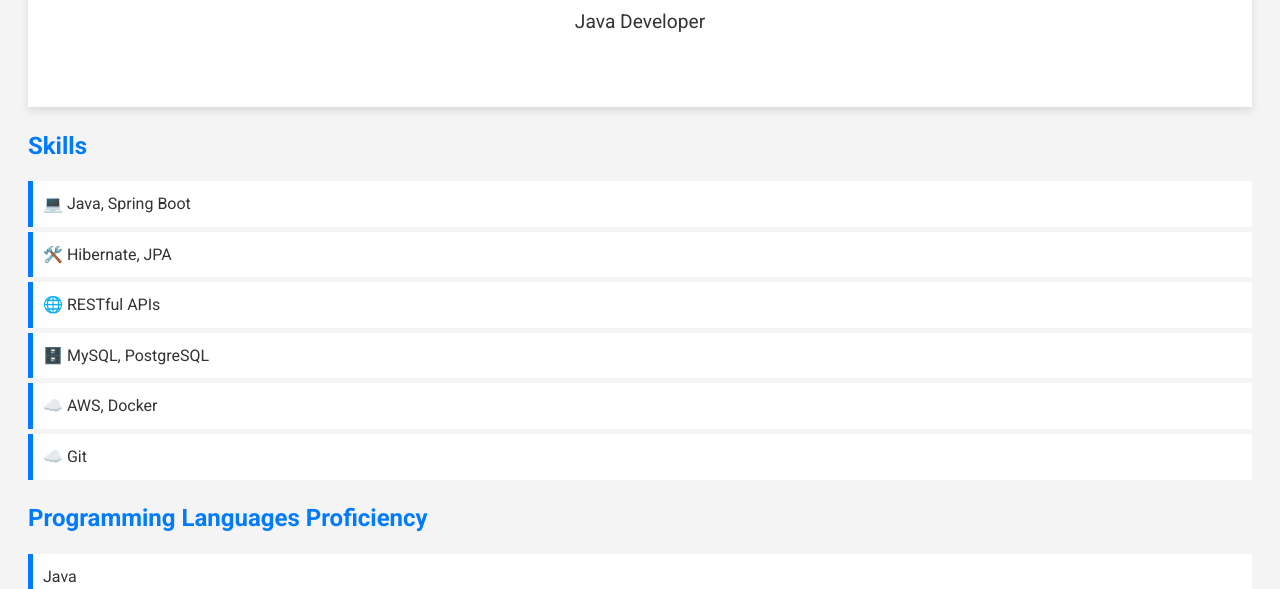
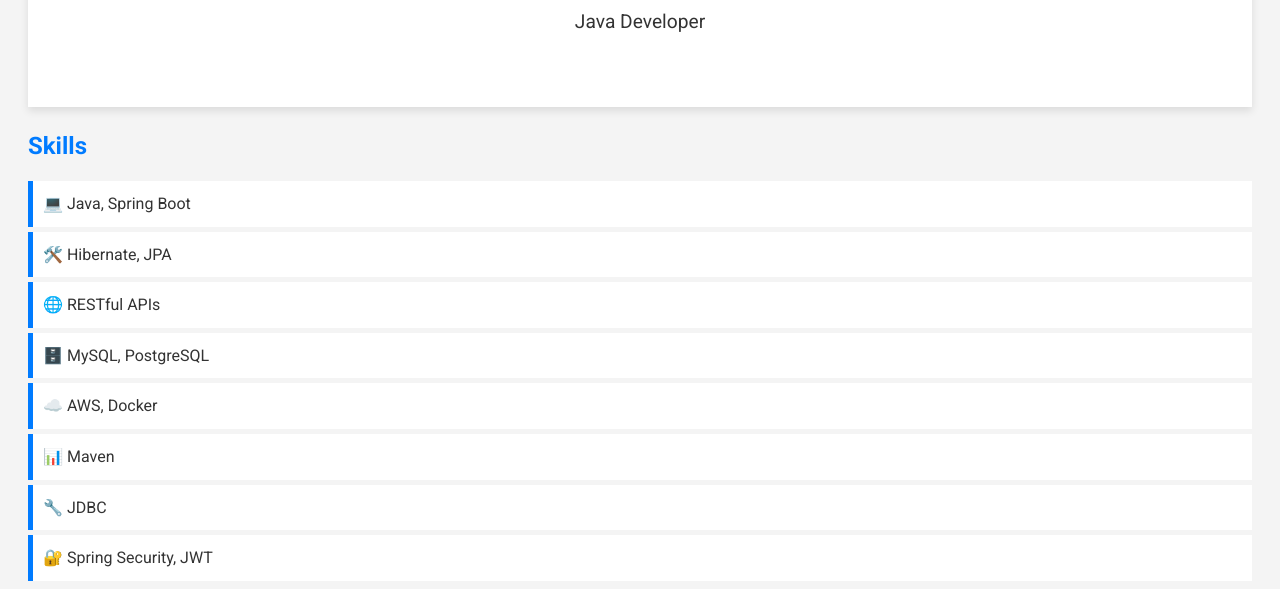
Before and after one commit to git-aidai-kydykbekova/cv_frontend, a plain HTML site: page src/index.html in a window 1280 px wide. Shown: the part 211-800 px from the top of the page. Drawn offline with nearby package versions, Linux system fonts and the light colour scheme; files whose address does not match are found by name.

Commit message:
added stickers

```diff
--- a/src/index.html
+++ b/src/index.html
@@ -25,7 +25,10 @@
             <li>🌐 RESTful APIs</li>
             <li>🗄️ MySQL, PostgreSQL</li>
             <li>☁️ AWS, Docker</li>
-            <li>☁️ Git</li>
+            <li>📊 Maven</li>
+            <li>🔧 JDBC</li>
+            <li>🔐 Spring Security, JWT</li>
+
         </ul>
     </section>
     <section class="languages">
```
